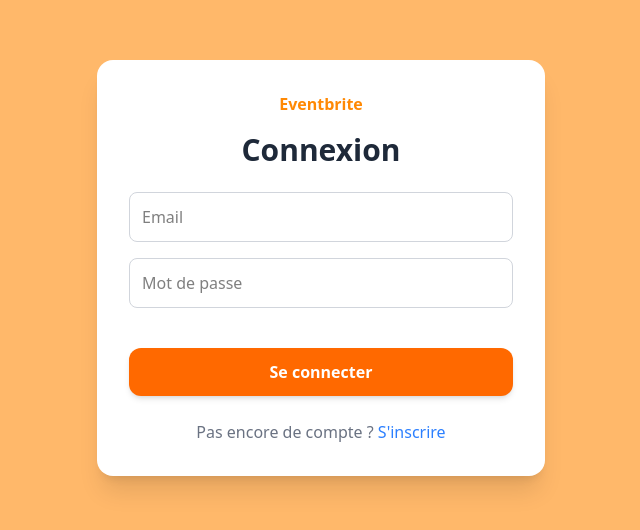
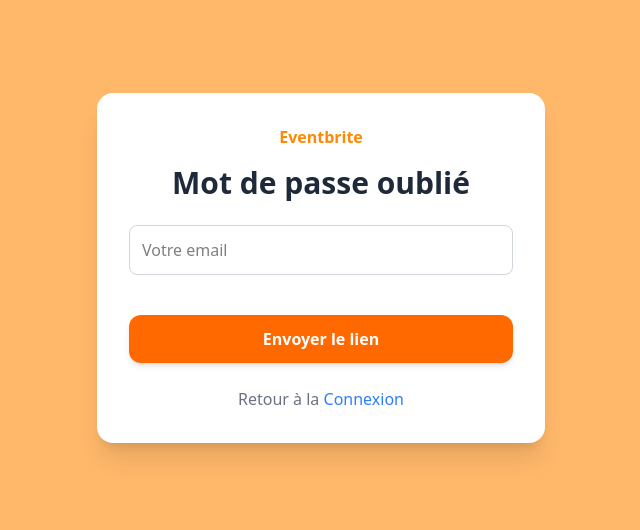
Before and after one commit to ColleFALL/Eventify-Project, a React (Vite) app: page /forgot-password in a window 1280 px wide. Shown: the part 132-662 px from the top of the page, without its empty margins (319-959 px from the left). Built offline with nearby package versions, Linux system fonts and the light colour scheme.

Commit message:
integration de la fonctionnalite mot de passe oublie

```diff
--- a/src/App.jsx
+++ b/src/App.jsx
@@ -1,15 +1,17 @@
-// src/App.jsx
-import { Routes, Route } from "react-router-dom";
+import { Routes, Route, Navigate } from "react-router-dom";
 import Register from "./Pages/Auth/Register";
 import Login from "./Pages/Auth/Login";
+import ForgotPassword from "./Pages/Auth/ForgotPassword";
 
 function App() {
   return (
-      <Routes>
-        <Route path="/login" element={<Login />} />
-        <Route path="/register" element={<Register />} />
-        <Route path="*" element={<Login />} /> {/* Redirection par défaut */}
-      </Routes>
+    <Routes>
+      <Route path="/" element={<Navigate to="/login" />} /> {/* Redirection par défaut */}
+      <Route path="/login" element={<Login />} />
+      <Route path="/register" element={<Register />} />
+      <Route path="/forgot-password" element={<ForgotPassword />} />
+      <Route path="*" element={<Navigate to="/login" />} /> {/* Pour toutes les routes inconnues */}
+    </Routes>
   );
 }
 
--- /dev/null
+++ b/src/Pages/Auth/ForgotPassword.jsx
@@ -0,0 +1,79 @@
+// src/pages/Auth/ForgotPassword.jsx
+import { useState } from "react";
+import { sendPasswordResetEmail } from "firebase/auth";
+import { auth } from "../../../src/Firebase/FirebaseConfig";
+import { useNavigate } from "react-router-dom";
+
+export default function ForgotPassword() {
+  const navigate = useNavigate();
+  const [email, setEmail] = useState("");
+  const [message, setMessage] = useState("");
+  const [error, setError] = useState("");
+  const [loading, setLoading] = useState(false);
+
+  const handleReset = async (e) => {
+    e.preventDefault();
+    setMessage("");
+    setError("");
+    setLoading(true);
+    try {
+      await sendPasswordResetEmail(auth, email);
+      setMessage("✅ Un lien de réinitialisation vous a été envoyé !");
+      setEmail("");
+    } catch (err) {
+      console.error(err);
+      setError("❌ Adresse email non trouvée ou invalide.");
+    } finally {
+      setLoading(false);
+    }
+  };
+
+  return (
+    <div className="min-h-screen bg-orange-300 flex items-center justify-center p-4">
+      <div className="w-full max-w-md bg-white rounded-2xl shadow-xl p-8">
+        <h1 className="text-orange-400 font-bold text-center mb-4">Eventbrite</h1>
+        <h2 className="text-3xl font-bold text-center mb-6 text-gray-800">Mot de passe oublié</h2>
+
+        {message && (
+          <div className="mb-4 p-3 bg-green-100 text-green-700 rounded-lg text-center">
+            {message}
+          </div>
+        )}
+        {error && (
+          <div className="mb-4 p-3 bg-red-100 text-red-700 rounded-lg text-center">
+            {error}
+          </div>
+        )}
+
+        <form onSubmit={handleReset} className="space-y-4">
+          <input
+            type="email"
+            placeholder="Votre email"
+            value={email}
+            onChange={(e) => setEmail(e.target.value)}
+            required
+            className="w-full p-3 border border-gray-300 rounded-lg focus:outline-none focus:ring-2 focus:ring-blue-400"
+          />
+
+          <button
+            type="submit"
+            disabled={loading}
+            className="w-full py-3 mt-6 bg-orange-500 text-white font-semibold rounded-xl shadow-md hover:bg-orange-600 transition-all duration-300"
+          >
+            {loading ? "Envoi en cours..." : "Envoyer le lien"}
+          </button>
+        </form>
+
+        <p className="mt-6 text-center text-gray-500">
+          Retour à la{" "}
+          <span
+            onClick={() => navigate("/login")}
+            className="text-blue-500 font-medium cursor-pointer"
+          >
+            Connexion
+          </span>
+        </p>
+      </div>
+    </div>
+  );
+}
--- a/src/Pages/Auth/Login.jsx
+++ b/src/Pages/Auth/Login.jsx
@@ -84,6 +84,14 @@
             required
           />
 
+          {/* champ mot de passe oublier */}
+
+         <p className="text-right text-sm mt-2 text-blue-500 hover:underline cursor-pointer"
+           onClick={() => navigate("/forgot-password")}>
+           Mot de passe oublié ?
+         </p>
+
+
           <button
             type="submit"
             disabled={loading}
```
